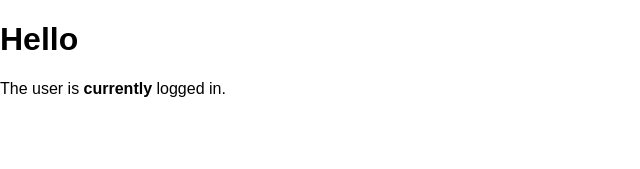
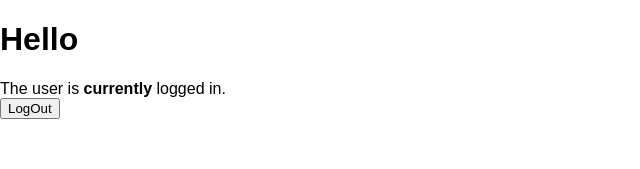
Before and after one commit to SYuvaraj/reactofficial, a React (Create React App) app in the folder my-app/: page / in a window 1280 px wide. Shown: the top 169 px of the page, without its empty margins (0-640 px from the left). Built offline with nearby package versions, Linux system fonts and the light colour scheme.

Commit message:
inline if else with conditional operator

```diff
--- a/my-app/src/components/Mailbox.js
+++ b/my-app/src/components/Mailbox.js
@@ -1,13 +1,31 @@
 import React, {Component} from 'react';
+import LoginControl from './LoginControl.js';
+import LogoutButton from './LogoutButton.js';
+import LoginButton from './LoginButton.js';
 
 class MailBox extends React.Component{
 
 	constructor(props){
 		super(props);
 
+		this.handleLoginClick = this.handleLoginClick.bind(this);
+		this.handleLogoutClick = this.handleLogoutClick.bind(this);
+
 		this.state = {isLoggedIn:true}
+
+
+
 	};
 
+	handleLoginClick(){
+		console.log('clicked');
+		this.setState({isLoggedIn:true});
+	}
+
+	handleLogoutClick(){
+		console.log('clicked');
+		this.setState({isLoggedIn:false});
+	}
 
 	render(){
 		const isLoggedIn  = this.state.isLoggedIn;
@@ -15,6 +33,12 @@ class MailBox extends React.Component{
 			<div>
 				<h1>Hello</h1>
 				The user is <b>{isLoggedIn ? 'currently' : 'not'}</b> logged in.
+				{ isLoggedIn ? (
+					<LogoutButton onClick = {this.handleLogoutClick} />) :
+					(
+						<LoginButton onClick = {this.handleLoginClick} />
+					)
+				}
 			</div>
 		);
 
```
